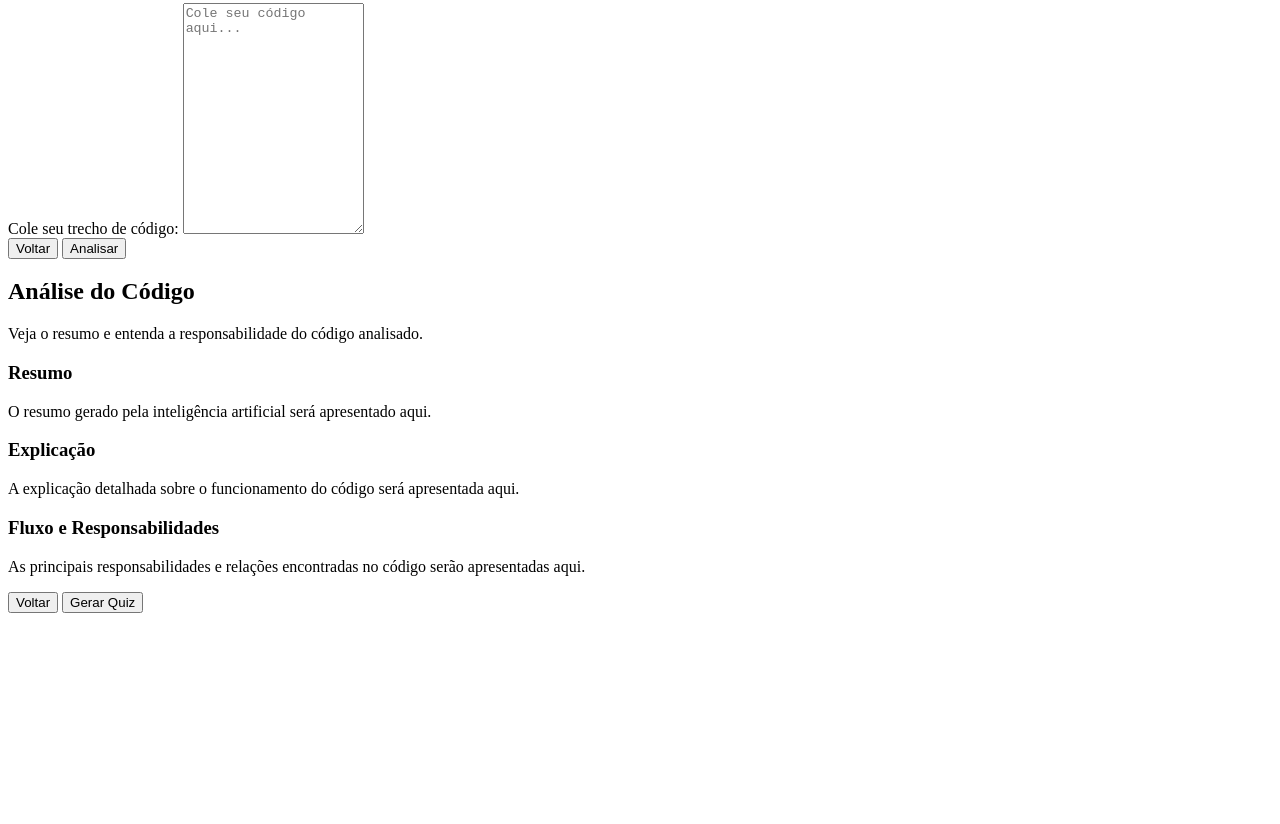
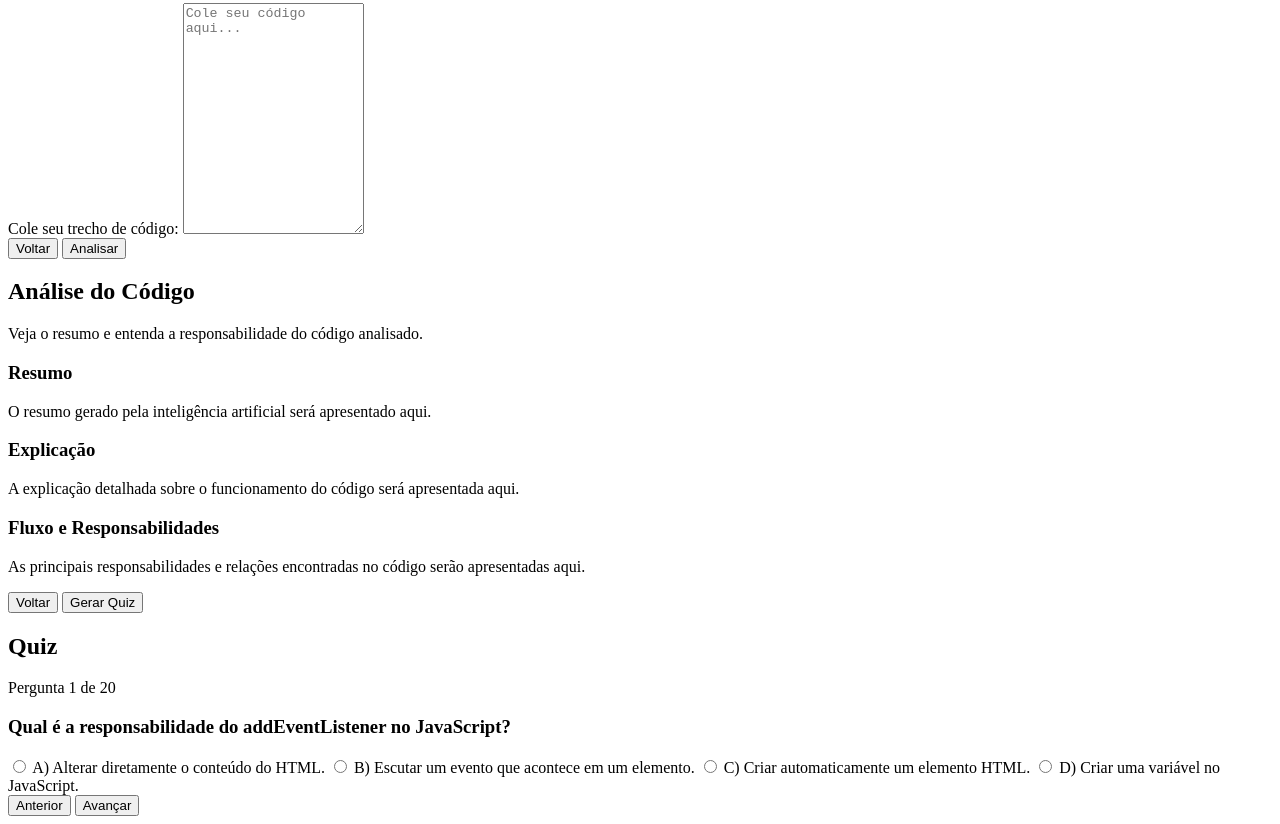
Before and after one commit to pabliciosousa49-lang/Page-DevClub-Study, a plain HTML site: page index.html in a window 1280 px wide. Shown: the part 392-1216 px from the top of the page. Before the commit the page ends 1013 px from the top, so only its background shows below. Drawn offline with Linux system fonts and the light colour scheme.

Commit message:
dição de MPV do quiz

```diff
--- a/index.html
+++ b/index.html
@@ -85,6 +85,25 @@
     </div>
 </section>
 
+<!-- Etapa 4: Quiz -->
+<section id="quiz" class="etapa">
+    <h2 class="titulo-etapa">Quiz</h2>
+    <p id="progresso-quiz" class="progresso-quiz"> Pergunta 1 de 20 </p>
+
+    <article class="card quiz-card">
+        <h3 id="pergunta-quiz"> Qual é a responsabilidade do addEventListener no JavaScript? </h3>
+        <div id="alternativas-quiz" class="lista-alternativas"> <label class="alternativa-quiz"> <input type="radio"
+                    name="resposta-quiz" value="a"> <span> A) Alterar diretamente o conteúdo do HTML. </span> </label>
+            <label class="alternativa-quiz"> <input type="radio" name="resposta-quiz" value="b"> <span> B) Escutar um
+                    evento que acontece em um elemento. </span> </label> <label class="alternativa-quiz"> <input
+                    type="radio" name="resposta-quiz" value="c"> <span> C) Criar automaticamente um elemento HTML.
+                </span> </label> <label class="alternativa-quiz"> <input type="radio" name="resposta-quiz" value="d">
+                <span> D) Criar uma variável no JavaScript. </span> </label> </div>
+    </article>
+    <div class="grupo-botoes"> <button type="button" id="pergunta-anterior-btn" class="botao-secundario"> Anterior
+        </button> <button type="button" id="avancar-pergunta-btn" class="botao-principal"> Avançar </button> </div>
+</section>
+
         <script src="./js/storage.js"></script>
         <script src="./js/api.js"></script>
         <script src="./js/quiz.js"></script>
```
